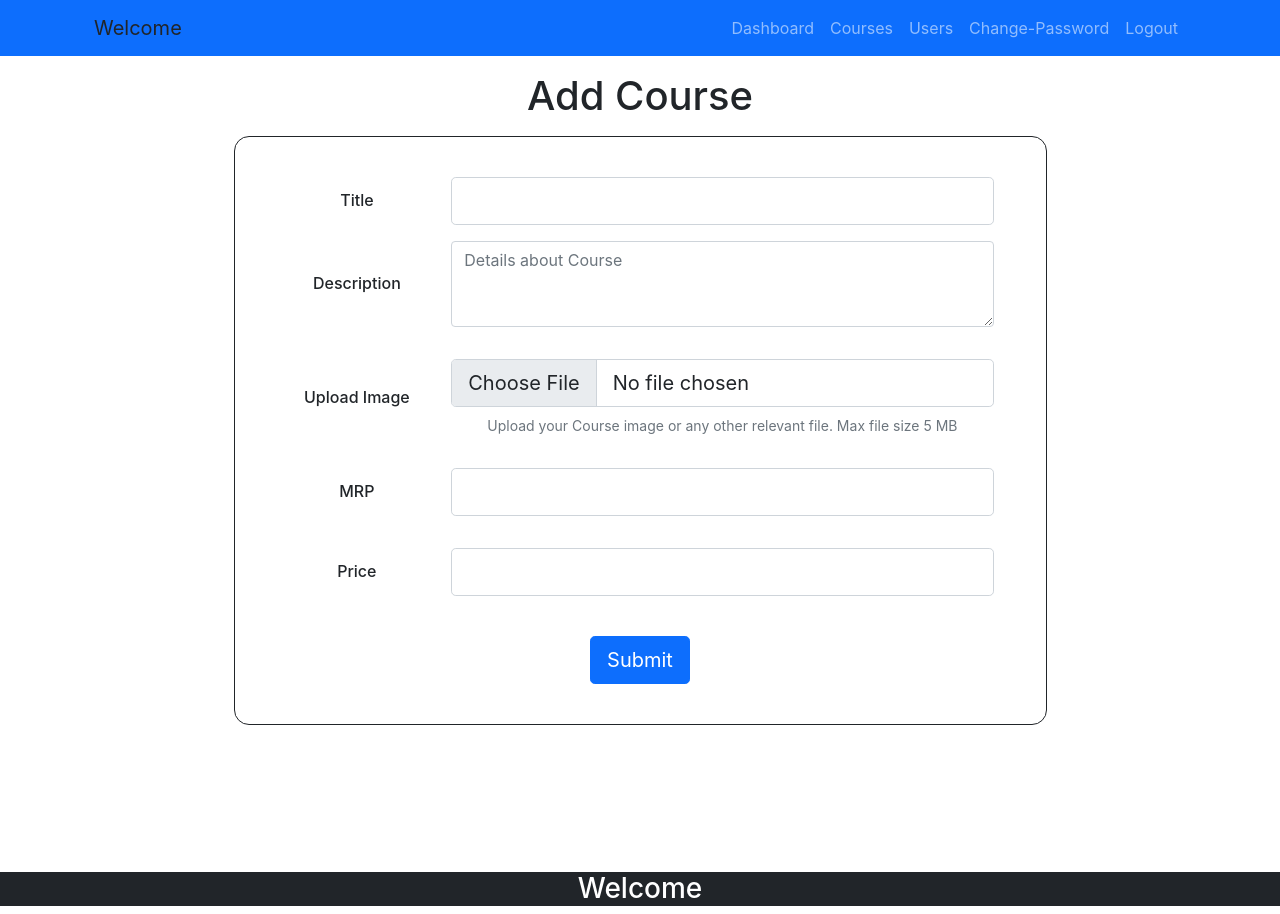
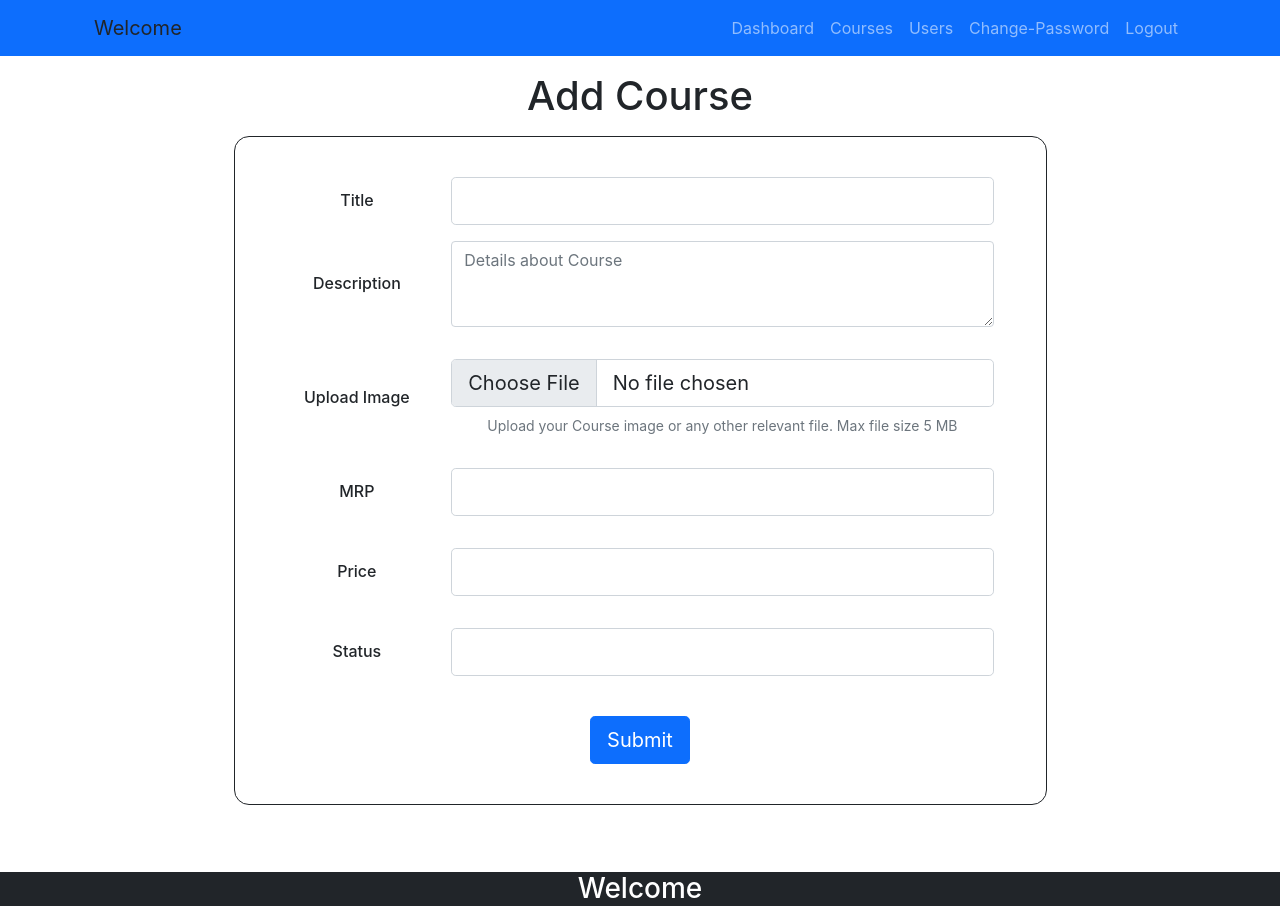
Before and after one commit to VivekBhat39/LMS-Larning-Mangement-Sytem-, a React (Create React App) app: page /courses/addcourse in a window 1280 px wide. Built offline with nearby package versions, Linux system fonts and the light colour scheme.

Commit message:
Adding Post API

```diff
--- a/src/components/courses/AddCourse.js
+++ b/src/components/courses/AddCourse.js
@@ -1,9 +1,22 @@
-import React from 'react'
+import React, { useState } from 'react'
 
 export default function AddCourse() {
+
+  const [title, setTitle] = useState("");
+  const [description, setDescription] = useState("");
+  const [mrp, setMrp] = useState("");
+  const [price, setPrice] = useState("");
+  const [status, setStatus] = useState("");
+
+  function saveData(e) {
+    e.preventDefault();
+    let data = { title, description, mrp, price };
+    console.log(data);
+
+  }
+
   return (
     <div className='Container-fluid'>
-      <form>
       <section className="vh-100">
         <div className="container h-100">
           <div className="row d-flex justify-content-center align-items-center mt-3">
@@ -19,7 +32,7 @@ export default function AddCourse() {
                       <h6 className="mb-0">Title</h6>
                     </div>
                     <div className="col-md-9 pe-5">
-                        <input type="text" className="form-control form-control-lg" />
+                      <input name="title" value={title} onChange={(e) => { setTitle(e.target.value) }} type="text" className="form-control form-control-lg" />
                     </div>
                   </div>
 
@@ -30,19 +43,19 @@ export default function AddCourse() {
                       <h6 className="mb-0">Description</h6>
                     </div>
                     <div className="col-md-9 pe-5">
-                        <textarea className="form-control" rows="3" placeholder="Details about Course"></textarea>
+                      <textarea name="description" value={description} onChange={(e) => { setDescription(e.target.value) }} className="form-control" rows="3" placeholder="Details about Course"></textarea>
                     </div>
                   </div>
 
                   {/* <hr class="mx-n3" /> */}
 
-                    <div class="row align-items-center py-3">
-                      <div class="col-md-3 ps-5">
-                        <h6 class="mb-0">Upload Image</h6>
+                  <div className="row align-items-center py-3">
+                    <div className="col-md-3 ps-5">
+                      <h6 className="mb-0">Upload Image</h6>
                     </div>
-                      <div class="col-md-9 pe-5">
-                        <input class="form-control form-control-lg" id="formFileLg" type="file" />
-                        <div class="small text-muted mt-2">Upload your Course image or any other relevant file. Max file
+                    <div className="col-md-9 pe-5">
+                      <input className="form-control form-control-lg" id="formFileLg" type="file" />
+                      <div className="small text-muted mt-2">Upload your Course image or any other relevant file. Max file
                         size 5 MB</div>
                     </div>
                   </div>
@@ -54,7 +67,7 @@ export default function AddCourse() {
                       <h6 className="mb-0">MRP</h6>
                     </div>
                     <div className="col-md-9 pe-5">
-                        <input type="text" className="form-control form-control-lg" />
+                      <input name="mrp" value={mrp} onChange={(e) => { setMrp(e.target.value) }} type="text" className="form-control form-control-lg" />
                     </div>
                   </div>
 
@@ -65,14 +78,23 @@ export default function AddCourse() {
                       <h6 className="mb-0">Price</h6>
                     </div>
                     <div className="col-md-9 pe-5">
-                        <input type="text" className="form-control form-control-lg" />
+                      <input name="price" value={price} onChange={(e) => { setPrice(e.target.value) }} type="text" className="form-control form-control-lg" />
                     </div>
                   </div>
 
                   {/* <hr class="mx-n3" /> */}
 
-                    <div class="px-5 py-4">
-                      <button type="submit" class="btn btn-primary btn-lg">Submit</button>
+                  <div className="row align-items-center py-3">
+                    <div className="col-md-3 ps-5">
+                      <h6 className="mb-0">Status</h6>
+                    </div>
+                    <div className="col-md-9 pe-5">
+                      <input name="price" value={status} onChange={(e) => { setStatus(e.target.value) }} type="text" className="form-control form-control-lg" />
+                    </div>
+                  </div>
+
+                  <div className="px-5 py-4">
+                    <button type="submit" onClick={(e) => { saveData(e) }} className="btn btn-primary btn-lg">Submit</button>
                   </div>
 
                 </div>
@@ -82,7 +104,6 @@ export default function AddCourse() {
           </div>
         </div>
       </section>
-      </form>
     </div>
   )
 }
```
Lines whose indentation alone changed are shown as unchanged.
